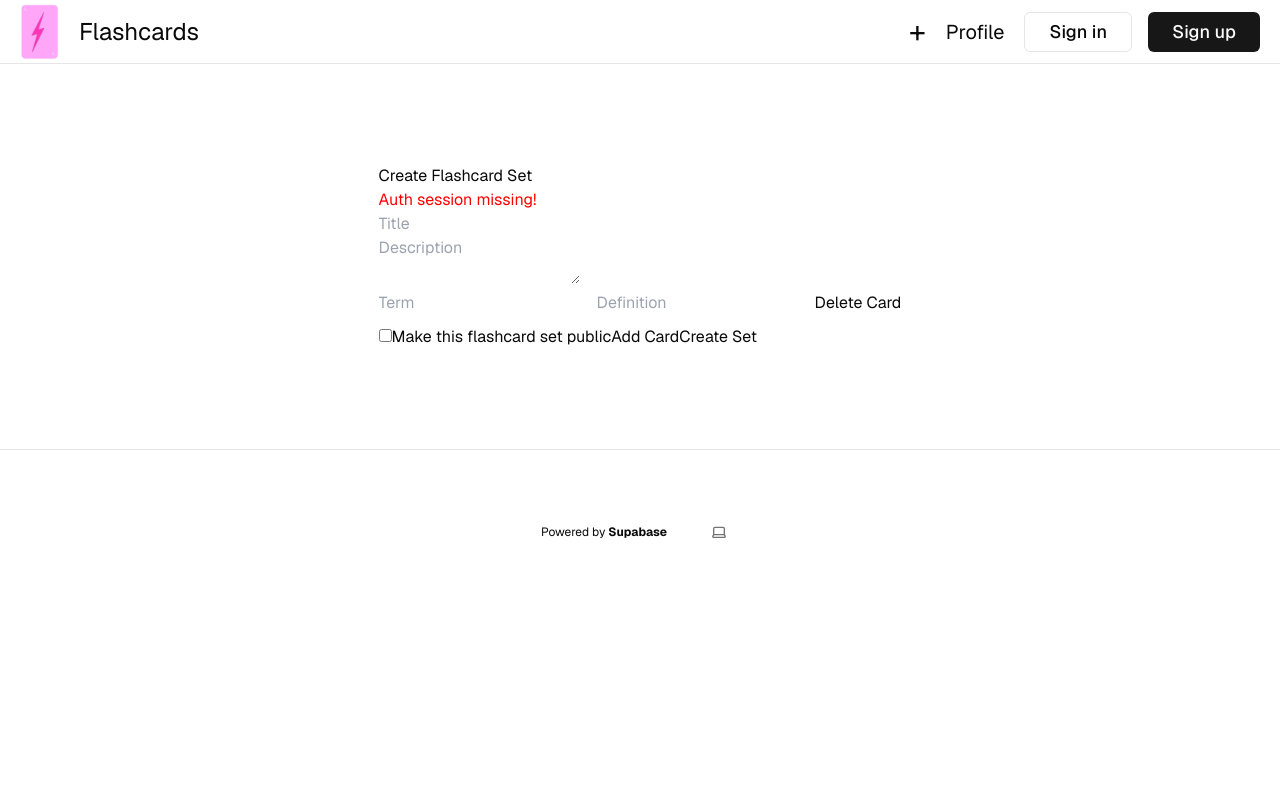
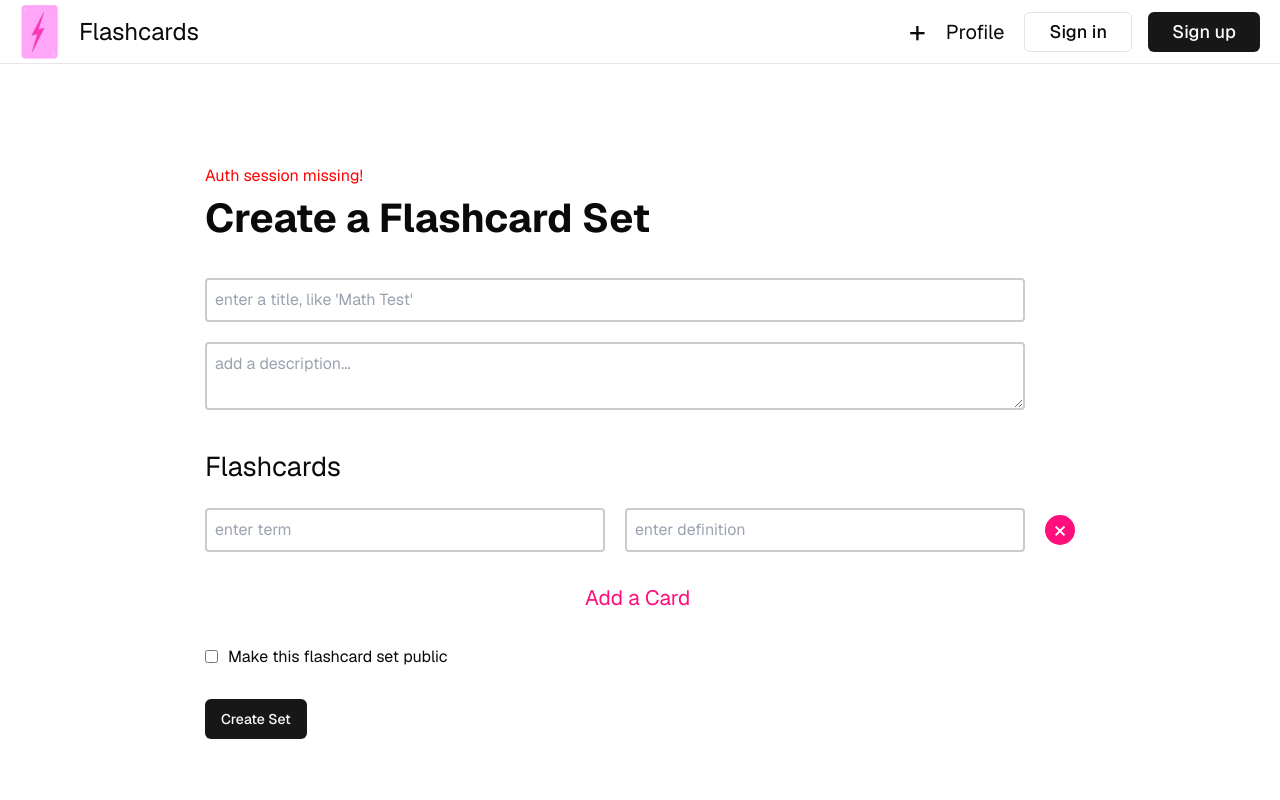
Before and after one commit to rakenduste-programmeerimine-2024/flashcards, a Next.js app: page /flashcards/create-set in a window 1280 px wide. Shown: the top 800 px of the page. Built offline with nearby package versions, Linux system fonts and the light colour scheme; no server answers.

Commit message:
feat: add css styling to set creating

```diff
--- a/app/flashcards/create-set/page.tsx
+++ b/app/flashcards/create-set/page.tsx
@@ -3,6 +3,9 @@
 import { useState, useEffect } from 'react';
 import { useRouter } from 'next/router';
 import { createClient } from '../../../utils/supabase/client';
+import FlashcardForm from '../../../components/create';
+import { Button } from "../../../components/ui/button";
+
 
 const supabase = createClient();
 
@@ -15,7 +18,7 @@ type FlashcardSet = {
 type Flashcard = {
   term: string;
   definition: string;
-  flashcard_set_id: number;  // Update to match your `flashcard_set` table structure
+  flashcard_set_id: number;
 };
 
 export default function CreateSetPage() {
@@ -36,7 +39,7 @@ export default function CreateSetPage() {
       if (userError) {
         setError(userError.message);
       } else if (data?.user) {
-        setUserId(data.user.id);  // Store the user's ID
+        setUserId(data.user.id);
       } else {
         setError('You must be logged in to create a flashcard set.');
       }
@@ -123,56 +126,24 @@ export default function CreateSetPage() {
 
   return (
     <div>
-      <h1>Create Flashcard Set</h1>
       {error && <p style={{ color: 'red' }}>{error}</p>}
       {success && <p style={{ color: 'green' }}>{success}</p>}
       <form onSubmit={handleCreateSet}>
-        <div>
-          <input
-            type="text"
-            placeholder="Title"
-            value={title}
-            onChange={(e) => setTitle(e.target.value)}
-          />
-        </div>
-        <div>
-          <textarea
-            placeholder="Description"
-            value={description}
-            onChange={(e) => setDescription(e.target.value)}
-          ></textarea>
-        </div>
-
-        {/* Cards input */}
-        {cards.map((card, index) => (
-          <div key={index} style={{ marginBottom: '10px' }}>
-            <input
-              type="text"
-              placeholder="Term"
-              value={card.term}
-              onChange={(e) => handleCardChange(index, 'term', e.target.value)}
-            />
-            <input
-              type="text"
-              placeholder="Definition"
-              value={card.definition}
-              onChange={(e) => handleCardChange(index, 'definition', e.target.value)}
-            />
-            {/* Delete button */}
-            <button type="button" onClick={() => handleDeleteCard(index)}>Delete Card</button>
-          </div>
-        ))}
-        <label>
-            <input
-                type="checkbox"
-                checked={isPublic}
-                onChange={(e) => setIsPublic(e.target.checked)}
-                />
-                Make this flashcard set public
-        </label>
-
-        <button type="button" onClick={handleAddCard}>Add Card</button>
-        <button type="submit">Create Set</button>
+        <FlashcardForm
+          title={title}
+          setTitle={setTitle}
+          description={description}
+          setDescription={setDescription}
+          cards={cards}
+          onCardChange={handleCardChange}
+          onAddCard={handleAddCard}
+          onDeleteCard={handleDeleteCard}
+          isPublic={isPublic}
+          setIsPublic={setIsPublic}
+        />
+        <Button type="submit" variant="default" size="default">
+          Create Set
+        </Button>
       </form>
     </div>
   );
--- /dev/null
+++ b/components/create.tsx
@@ -0,0 +1,163 @@
+import React from 'react';
+
+type Flashcard = {
+  term: string;
+  definition: string;
+};
+
+const FlashcardForm = ({
+  title,
+  setTitle,
+  description,
+  setDescription,
+  cards,
+  onCardChange,
+  onAddCard,
+  onDeleteCard,
+  isPublic,
+  setIsPublic,
+}: {
+  title: string;
+  setTitle: React.Dispatch<React.SetStateAction<string>>;
+  description: string;
+  setDescription: React.Dispatch<React.SetStateAction<string>>;
+  cards: Flashcard[];
+  onCardChange: (index: number, field: 'term' | 'definition', value: string) => void;
+  onAddCard: () => void;
+  onDeleteCard: (index: number) => void;
+  isPublic: boolean;
+  setIsPublic: React.Dispatch<React.SetStateAction<boolean>>;
+}) => {
+  return (
+    <div>
+      <h1 style={{ marginBottom: '30px', fontSize: '2.5em', fontWeight: 'bold' }}>Create a Flashcard Set</h1>
+      <div style={{ marginBottom: '10px' }}>
+        <input
+          type="text"
+          placeholder="enter a title, like 'Math Test'"
+          value={title}
+          onChange={(e) => setTitle(e.target.value)}
+          style={titleAndDescriptionStyle}
+        />
+      </div>
+
+      <div style={{ marginBottom: '20px' }}>
+        <textarea
+          placeholder="add a description..."
+          value={description}
+          onChange={(e) => setDescription(e.target.value)}
+          style={titleAndDescriptionStyle}
+        />
+      </div>
+
+      <h3 style={{ marginBottom: '20px', fontSize: '1.7em' }}>Flashcards</h3>
+      {cards.map((card, index) => (
+        <div key={index} style={{ display: 'flex', alignItems: 'center', gap: '10px', marginBottom: '20px' }}>
+          <input
+            type="text"
+            placeholder="enter term"
+            value={card.term}
+            onChange={(e) => onCardChange(index, 'term', e.target.value)}
+            style={termAndDefinitionStyle}
+          />
+          <input
+            type="text"
+            placeholder="enter definition"
+            value={card.definition}
+            onChange={(e) => onCardChange(index, 'definition', e.target.value)}
+            style={termAndDefinitionStyle}
+          />
+          <button
+              type="button"
+              onClick={() => onDeleteCard(index)}
+              style={deleteCardButtonStyle}
+            >
+            &times;
+            </button>
+        </div>
+      ))}
+      <div style={{ marginBottom: '20px' }}>
+      <button
+        type="button"
+        onClick={onAddCard}
+        style={addCardButtonStyle}
+        onMouseOver={(e) => (e.currentTarget.style.borderBottom = addCardButtonHoverStyle.borderBottom as string)}
+        onMouseOut={(e) => (e.currentTarget.style.borderBottom = addCardButtonStyle.borderBottom as string)}
+      >
+        Add a Card
+      </button>
+    </div>
+
+      <div style={{ marginBottom: '30px' }}>
+        <label style={{ display: 'flex', alignItems: 'center' }}>
+          <input
+            type="checkbox"
+            checked={isPublic}
+            onChange={(e) => setIsPublic(e.target.checked)}
+            style={{ marginRight: '10px' }}
+          />
+          Make this flashcard set public
+        </label>
+      </div>
+    </div>
+  );
+};
+
+const titleAndDescriptionStyle: React.CSSProperties = {
+    border: '2px solid #ccc',
+    padding: '8px',
+    borderRadius: '4px',
+    width: '820px',
+    marginBottom: '10px',
+    boxSizing: 'border-box',
+  };
+
+  const termAndDefinitionStyle: React.CSSProperties = {
+    border: '2px solid #ccc',
+    padding: '8px',
+    borderRadius: '4px',
+    width: '400px',
+    marginRight: '10px',
+    boxSizing: 'border-box',
+  };
+
+  const deleteCardButtonStyle: React.CSSProperties = {
+    backgroundColor: '#ff0f7b',
+    color: '#fff',
+    border: 'none',
+    borderRadius: '50%',
+    fontSize: '1.5em',
+    padding: '10px',
+    cursor: 'pointer',
+    display: 'flex',
+    justifyContent: 'center',
+    alignItems: 'center',
+    width: '30px',
+    height: '30px',
+    transition: 'background-color 0.3s ease',
+  };
+
+  const deleteCardButtonHoverStyle: React.CSSProperties = {
+    backgroundColor: '#ff2d8f',
+  };
+
+  const addCardButtonStyle: React.CSSProperties = {
+    fontSize: '1.3em',
+    padding: '10px 20px',
+    backgroundColor: 'transparent',
+    color: '#ff0f7b',
+    border: 'none',
+    borderBottom: '2px solid transparent',
+    cursor: 'pointer',
+    display: 'block',
+    marginLeft: '360px',
+    transition: 'border-color 0.3s ease',
+  };
+
+  const addCardButtonHoverStyle: React.CSSProperties = {
+    borderBottom: '2px solid #ff0f7b',
+    color: '#ff0f7b',
+  };
+
+
+export default FlashcardForm;
```
